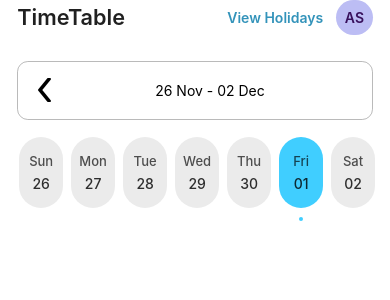
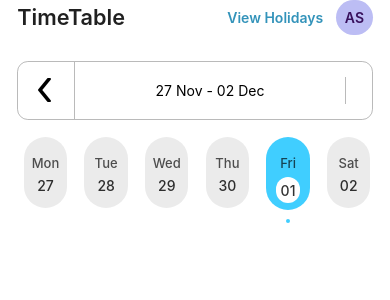
Before and after one commit to warrior0906/TimeTableApp, a React Native app: screen / in a window 390 px wide. Shown: the top 300 px of the page. Built offline with nearby package versions, Linux system fonts and the light colour scheme; grey boxes are pictures that could not be loaded.

Commit message:
minor fixes

```diff
--- a/src/components/datePicker/datePicker.styles.ts
+++ b/src/components/datePicker/datePicker.styles.ts
@@ -7,7 +7,7 @@ export const styles = StyleSheet.create({
     justifyContent: 'center',
     alignItems: 'center',
     paddingTop: scaling.hs(90),
-    backgroundColor: 'rgba(0, 0, 3, 0.2)',
+    backgroundColor: 'rgba(0, 0, 3, 0.4)',
   },
   modalView: {
     width: '90%',
--- a/src/components/weekSelector/weekSelector.styles.ts
+++ b/src/components/weekSelector/weekSelector.styles.ts
@@ -5,8 +5,6 @@ export const styles = StyleSheet.create({
   container: {
     marginHorizontal: scaling.hs(16),
     marginTop: scaling.hs(12),
-    paddingVertical: scaling.vs(12),
-    paddingHorizontal: scaling.hs(12),
     borderRadius: scaling.hs(10),
     borderWidth: scaling.hs(1),
     borderColor: '#bababa',
@@ -18,5 +16,11 @@ export const styles = StyleSheet.create({
     flex: 1,
     justifyContent: 'center',
     alignItems: 'center',
+    paddingVertical: scaling.vs(12),
+  },
+  icon: {
+    paddingVertical: scaling.vs(12),
+    paddingHorizontal: scaling.hs(12),
+    borderColor: '#bababa',
   },
 });
--- a/src/components/weekSelector/weekSelector.tsx
+++ b/src/components/weekSelector/weekSelector.tsx
@@ -15,6 +15,7 @@ import {
   getNextWeekDate,
   getPrevWeek,
 } from '../../utils';
+import scaling from '../../utils/scaling';
 
 const WeekSelector = ({
   selectedDate,
@@ -34,7 +35,14 @@ const WeekSelector = ({
   };
 
   const renderIcon = (icon: ImageSourcePropType, type: string) => (
-    <TouchableOpacity onPress={() => handleOnPressIcon(type)}>
+    <TouchableOpacity
+      onPress={() => handleOnPressIcon(type)}
+      style={[
+        styles.icon,
+        type === 'prev'
+          ? {borderRightWidth: scaling.hs(1)}
+          : {borderLeftWidth: scaling.hs(1)},
+      ]}>
       <Image source={icon} />
     </TouchableOpacity>
   );
--- a/src/screens/home/home.styles.ts
+++ b/src/screens/home/home.styles.ts
@@ -14,21 +14,27 @@ export const styles = StyleSheet.create({
   },
   dateView: {
     width: scaling.hs(40),
-    paddingHorizontal: scaling.hs(7),
-    paddingVertical: scaling.vs(14),
-    marginHorizontal: scaling.hs(4),
+    paddingTop: scaling.vs(16),
+    paddingBottom: scaling.vs(12),
+    marginHorizontal: scaling.hs(8),
     alignItems: 'center',
     borderRadius: scaling.hs(32),
     backgroundColor: '#ebebeb',
   },
   selectedContainer: {
     backgroundColor: '#40ceff',
+    paddingBottom: scaling.vs(6),
   },
   day: {
     fontSize: scaling.hs(12),
     fontWeight: '500',
     paddingBottom: scaling.vs(6),
     opacity: 0.67,
+  },
+  selectedDate: {
+    backgroundColor: '#FFF',
+    padding: scaling.vs(4),
+    borderRadius: scaling.hs(12),
   },
   date: {
     fontWeight: '500',
--- a/src/screens/home/home.tsx
+++ b/src/screens/home/home.tsx
@@ -12,7 +12,12 @@ const HomeScreen = () => {
   );
   const [selectedDate, setSelectedDate] = useState<string>(currentDate());
 
-  const renderItem = ({item}: {item: string}) => (
+  const renderItem = ({item}: {item: string}) => {
+    const day = moment(item).format('ddd');
+    if (day === 'Sun') {
+      return <></>;
+    }
+    return (
       <View style={styles.itemContainer}>
         <TouchableOpacity
           style={[
@@ -20,12 +25,15 @@ const HomeScreen = () => {
             item === selectedDate ? styles.selectedContainer : null,
           ]}
           onPress={() => setSelectedDate(item)}>
-        <Text style={styles.day}>{moment(item).format('ddd')}</Text>
+          <Text style={styles.day}>{day}</Text>
+          <View style={[item === selectedDate ? styles.selectedDate : null]}>
             <Text style={styles.date}>{moment(item).format('DD')}</Text>
+          </View>
         </TouchableOpacity>
         {item === currentDate() && <View style={styles.dot} />}
       </View>
     );
+  };
 
   return (
     <View style={styles.rootContainer}>
--- a/src/utils/common.ts
+++ b/src/utils/common.ts
@@ -43,7 +43,7 @@ export const getNextWeek = (date: string = currentDate()) => {
 };
 
 export const getWeek = (week: Array<string>) => {
-  const sunday = moment(week[0]).format('DD MMM');
+  const sunday = moment(week[1]).format('DD MMM');
   const saturday = moment(week[6]).format('DD MMM');
   return `${sunday} - ${saturday}`;
 };
```
Lines whose indentation alone changed are shown as unchanged.
